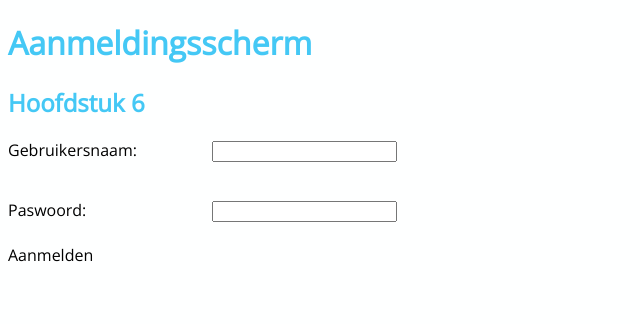
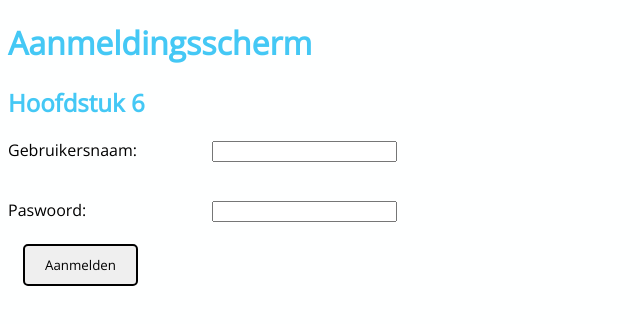
Before and after one commit to howest-gp-wfa/oe-H06-Programmastructuren-Logon-Opgave, a plain HTML site: page index.html in a window 1280 px wide. Shown: the whole page, without its empty margins (0-640 px from the left). Drawn offline with nearby package versions, Linux system fonts and the light colour scheme.

Commit message:
Change div to button

```diff
--- a/index.html
+++ b/index.html
@@ -25,7 +25,7 @@
     <input id="password" type="password" />
   </div>
 
-  <div id="logon">Aanmelden</div>
+  <button id="logon">Aanmelden</button>
   <div id="feedback" class="feedback"></div>
 
 </body>
```
